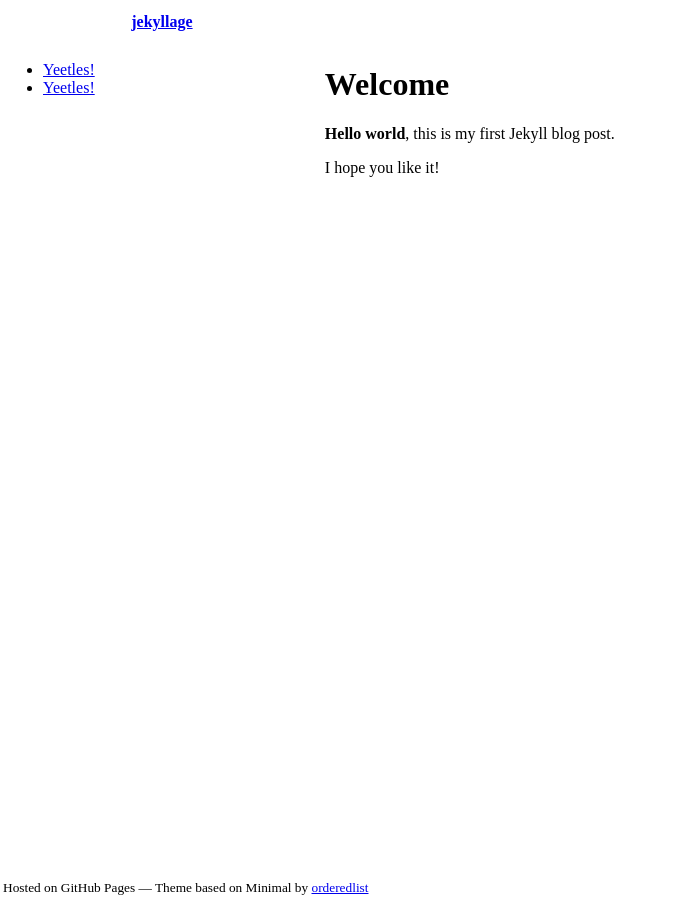
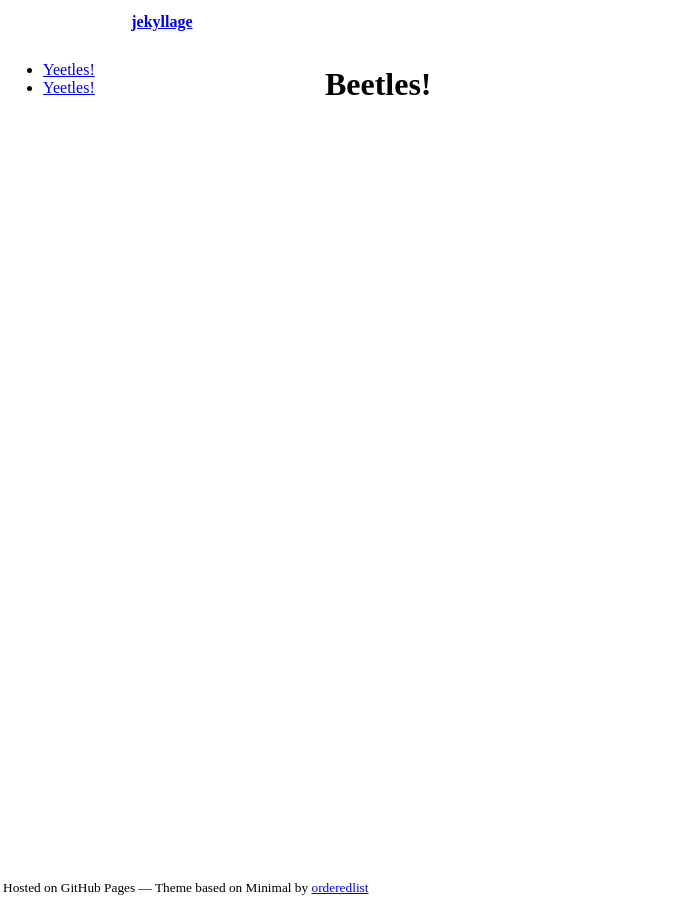
Before and after one commit to collagettrpg/jekyllage, a Jekyll site: the page built from _posts/2019-12-2-yeetlesbeetles.md, in a window 1280 px wide. Shown: the whole page, without its empty margins (0-674 px from the left). Built offline with Jekyll 4.4.1, drawn with Linux system fonts in a browser that asks for light colours; some web fonts are replaced.

Commit message:
changed yeetles and beetles to be different

```diff
--- a/_posts/2019-12-2-yeetlesbeetles.md
+++ b/_posts/2019-12-2-yeetlesbeetles.md
@@ -3,8 +3,4 @@ layout: default
 title:  "Yeetles!"
 ---
 
-# Welcome
-
-**Hello world**, this is my first Jekyll blog post.
-
-I hope you like it!
+# Beetles!
```
